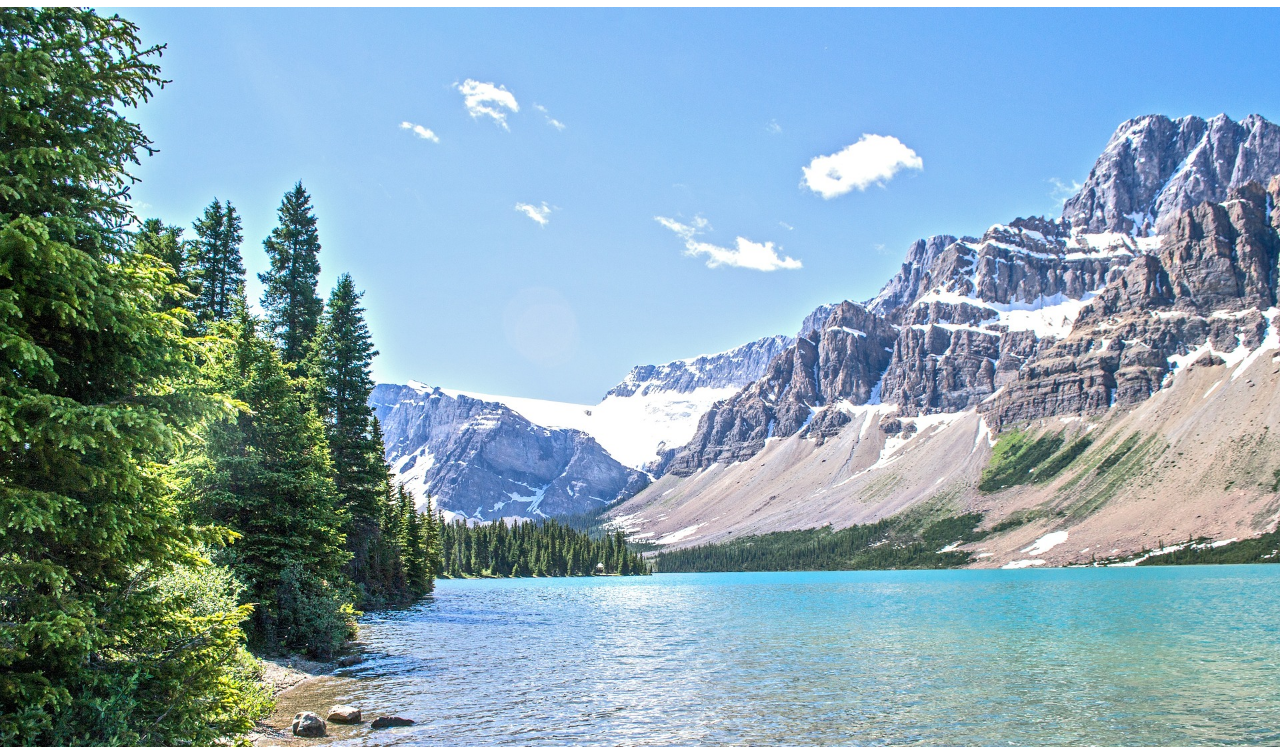
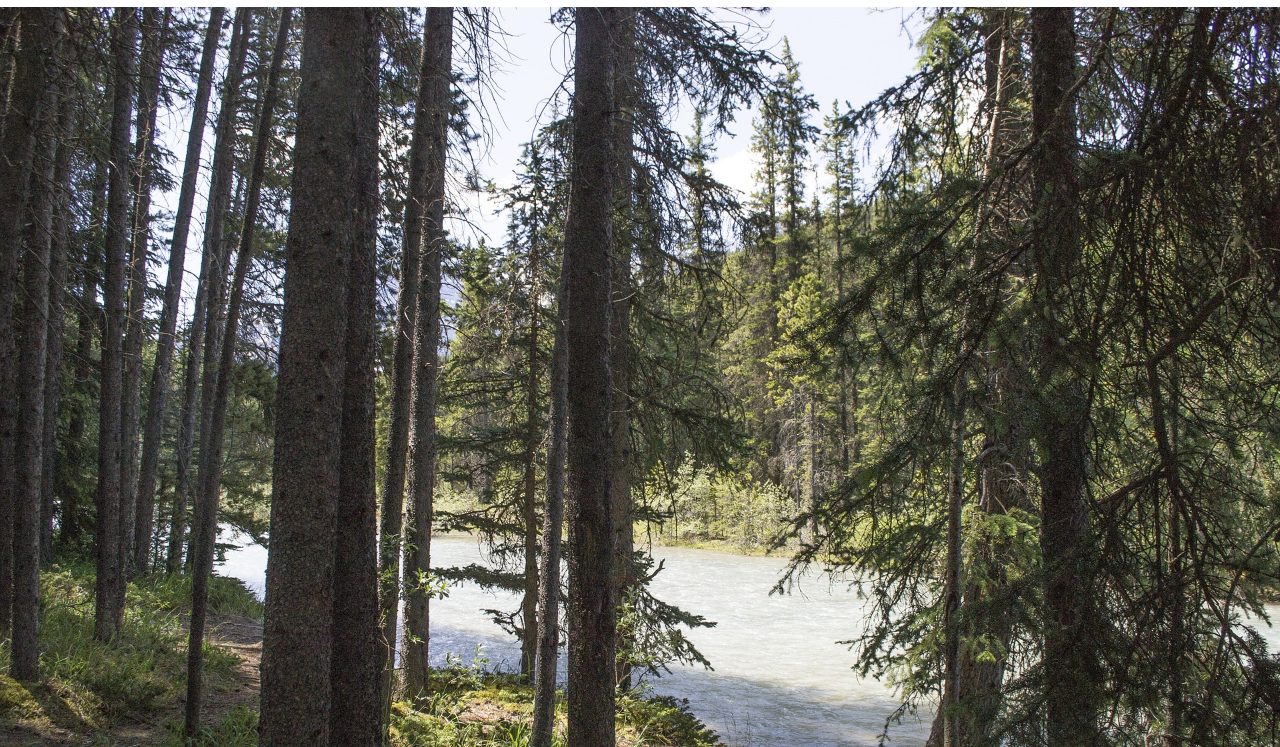
Before and after one commit to KyryloFedorenko/GAIA, a plain HTML site: page forests.html in a window 1280 px wide. Shown: the part 53-800 px from the top of the page. Drawn offline with Linux system fonts and the light colour scheme.

Commit message:
update 0.2

```diff
--- a/forests.html
+++ b/forests.html
@@ -21,7 +21,7 @@
         </ul>
     </div>
     <div class="body">
-        <img src="./img/img1.jpg">
+        <img src="./img/img2.jpg">
         <div class="body-block1"></div>
     </div>
     <div class="footer">
```
Also changed, not shown: seas.html (+1 -1 lines), img/img2.jpg (added), img/img3.jpg (added).
